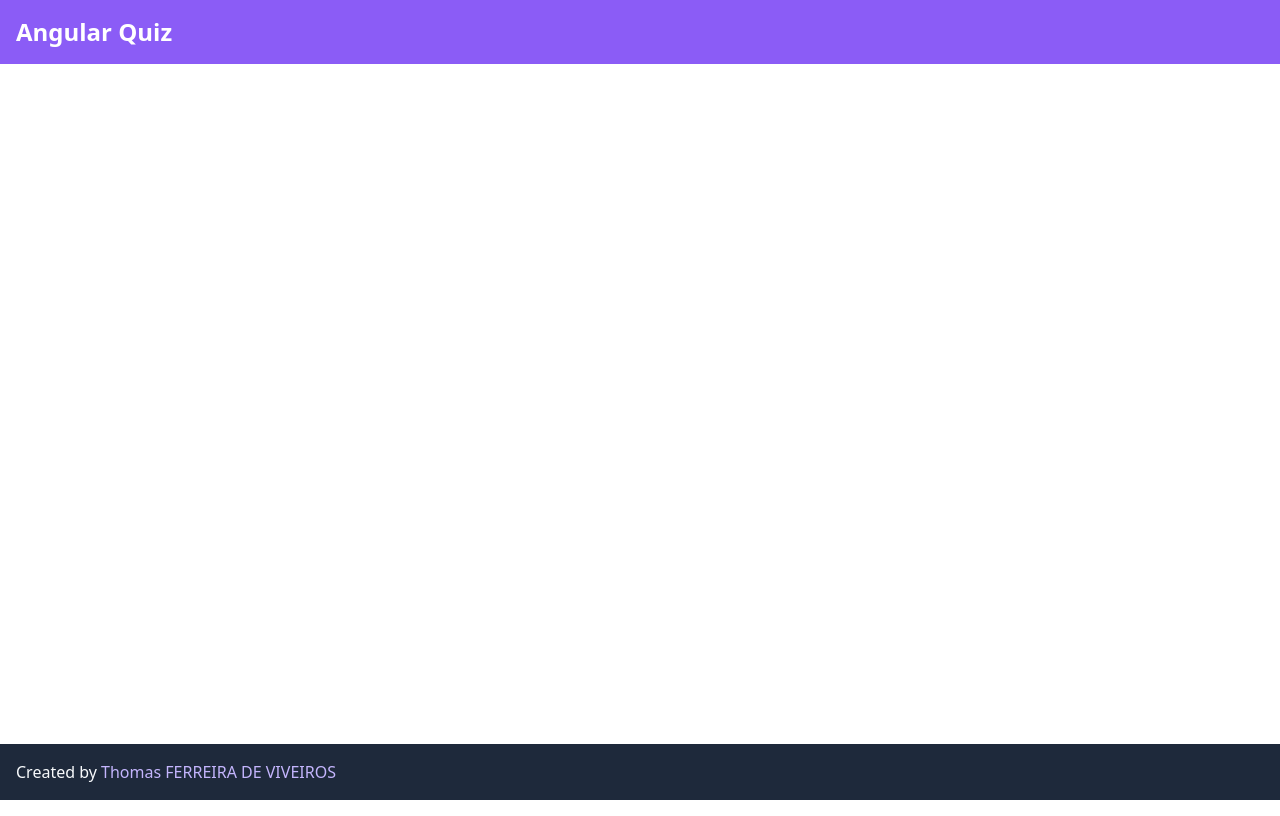
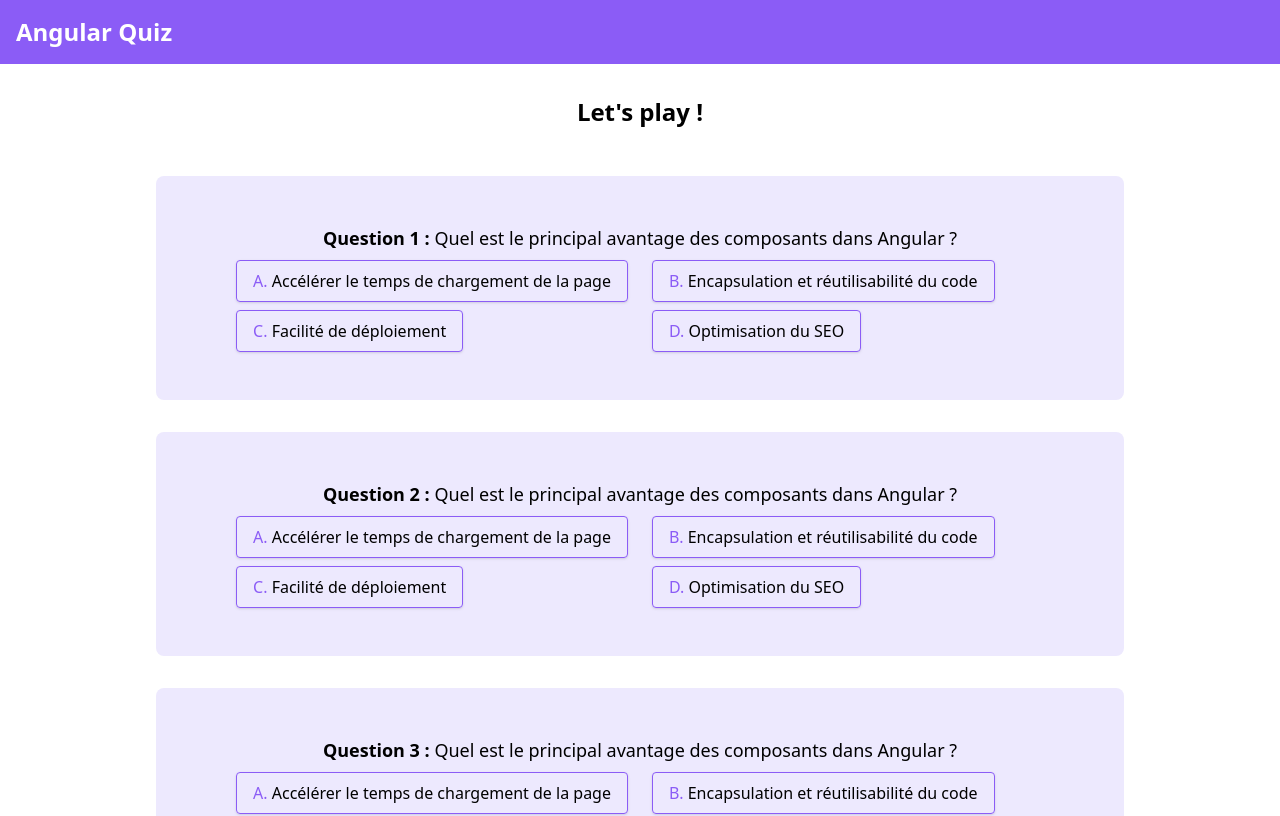
Before and after one commit to yamil-issa/angular-quiz, an Angular app: page /quiz in a window 1280 px wide. Before the commit this address led to /. Shown: the top 816 px of the page. Built offline with nearby package versions, Linux system fonts and the light colour scheme.

Commit message:
Clean home and Add quiz logic

```diff
--- a/src/app/app-routing.module.ts
+++ b/src/app/app-routing.module.ts
@@ -1,11 +1,16 @@
 import { NgModule } from '@angular/core';
 import { RouterModule, Routes } from '@angular/router';
 import { HomeComponent } from "./home/home.component";
+import { QuizComponent } from "./quiz/quiz.component";
 
 const routes: Routes = [
   {
     path: '',
     component : HomeComponent
+  },
+  {
+    path: 'quiz',
+    component : QuizComponent
   }
 ];
 
--- a/src/app/app.module.ts
+++ b/src/app/app.module.ts
@@ -6,13 +6,15 @@ import { AppComponent } from './app.component';
 import { HomeComponent } from './home/home.component';
 import { HeaderComponent } from './header/header.component';
 import { FooterComponent } from './footer/footer.component';
+import { QuizComponent } from "./quiz/quiz.component";
 
 @NgModule({
   declarations: [
     AppComponent,
     HomeComponent,
     HeaderComponent,
-    FooterComponent
+    FooterComponent,
+    QuizComponent
   ],
   imports: [
     BrowserModule,
--- a/src/app/header/header.component.html
+++ b/src/app/header/header.component.html
@@ -1,3 +1,5 @@
 <header class="header">
-  <h1>Angular Quiz</h1>
+  <h1 routerLink="/">
+    <button>Angular Quiz</button>
+  </h1>
 </header>
--- a/src/app/home/home.component.html
+++ b/src/app/home/home.component.html
@@ -1,27 +1,5 @@
-<section>
+<section class="home">
   <h2 class="home_title">Welcome on our angular quiz made for Angular learning</h2>
   <p class="home_presentation">This quiz is made for learning Angular. It's a simple quiz with 10 questions.</p>
-  <section class="home_questions-list">
-    <section class="home_questions-answers" *ngFor="let content of quizContent; let i = index">
-      <h4 class="home_question"><b>Question {{ i + 1 }} :</b> {{ content.question }}</h4>
-      <ul class="home_answers">
-        <li *ngFor="let answer of content.answers; let j = index">
-          <button
-            [disabled]="isQuizFinished"
-            (click)="addAnswer(answer.answer, content.id)"
-            [class.home_answers--selected]="isAnswerSelected(answer.answer, content.id)"
-          >
-            <span>{{ getAnswerLetter(j) }}.</span> {{ answer.answer }}
-          </button>
-        </li>
-      </ul>
-    </section>
-  </section>
-  <div class="home_validation">
-    <button (click)="checkAnswers()">Send</button>
-  </div>
-  <section class="home_score" *ngIf="isQuizFinished">
-    <h3>Voici votre score :</h3>
-    <span>{{ score }} / {{ quizContent.length }}</span>
-  </section>
+  <button class="home_quiz-btn btn--outline" routerLink="quiz">Start Quiz</button>
 </section>
--- a/src/app/home/home.component.scss
+++ b/src/app/home/home.component.scss
@@ -1,4 +1,6 @@
 .home {
+  @apply flex flex-col items-center justify-center;
+
   &_title {
     @apply text-xl font-bold text-center mb-4;
   }
@@ -7,59 +9,7 @@
     @apply text-center;
   }
 
-  &_questions-list {
-    @apply flex flex-col items-center my-8;
-  }
-
-  &_questions-answers {
-    @apply flex flex-col items-center my-4 p-12 bg-violet-100 rounded-lg;
-  }
-
-  &_question {
-    @apply text-lg mb-2;
-  }
-
-  &_answers {
-    @apply grid grid-cols-2 gap-x-6 gap-y-2 px-8;
-
-    button {
-      @apply border border-violet-500 px-4 py-2 rounded shadow hover:bg-violet-500 hover:text-white;
-
-      &:hover {
-        span {
-          @apply text-violet-200;
-        }
-      }
-      span {
-        @apply text-violet-500;
-      }
-    }
-
-    &--selected {
-      @apply bg-violet-500 text-white;
-
-      span {
-        @apply text-violet-200 #{!important};
-      }
-    }
-  }
-
-  &_validation {
-    @apply flex justify-center;
-
-    button {
-      @apply my-4 mx-auto p-4 bg-violet-500 text-white rounded-lg min-w-[128px];
-    }
-  }
-
-  &_score {
-    @apply flex justify-center items-center my-4;
-
-    h3 {
-      @apply text-xl font-bold mr-1;
-    }
-    span {
-      @apply text-violet-500 text-4xl;
-    }
+  &_quiz-btn {
+    @apply my-8
   }
 }
--- /dev/null
+++ b/src/app/quiz/quiz.component.html
@@ -0,0 +1,26 @@
+<section>
+  <h2 class="quiz_title">Let's play !</h2>
+  <section class="quiz_questions-list">
+    <section class="quiz_questions-answers" *ngFor="let content of quizContent; let i = index">
+      <h4 class="quiz_question"><b>Question {{ i + 1 }} :</b> {{ content.question }}</h4>
+      <ul class="quiz_answers">
+        <li *ngFor="let answer of content.answers; let j = index">
+          <button
+            [disabled]="isQuizFinished"
+            (click)="addAnswer(answer.answer, content.id)"
+            [class.quiz_answers--selected]="isAnswerSelected(answer.answer, content.id)"
+          >
+            <span>{{ getAnswerLetter(j) }}.</span> {{ answer.answer }}
+          </button>
+        </li>
+      </ul>
+    </section>
+  </section>
+  <div class="quiz_validation">
+    <button (click)="checkAnswers()">Send</button>
+  </div>
+  <section class="quiz_score" *ngIf="isQuizFinished">
+    <h3>Voici votre score :</h3>
+    <span>{{ score }} / {{ quizContent.length }}</span>
+  </section>
+</section>
--- /dev/null
+++ b/src/app/quiz/quiz.component.scss
@@ -0,0 +1,61 @@
+.quiz {
+  &_title {
+    @apply text-2xl font-bold text-center mb-4;
+  }
+
+  &_questions-list {
+    @apply flex flex-col items-center my-8;
+  }
+
+  &_questions-answers {
+    @apply flex flex-col items-center my-4 p-12 bg-violet-100 rounded-lg;
+  }
+
+  &_question {
+    @apply text-lg mb-2;
+  }
+
+  &_answers {
+    @apply grid grid-cols-2 gap-x-6 gap-y-2 px-8;
+
+    button {
+      @apply border border-violet-500 px-4 py-2 rounded shadow hover:bg-violet-500 hover:text-white;
+
+      &:hover {
+        span {
+          @apply text-violet-200;
+        }
+      }
+      span {
+        @apply text-violet-500;
+      }
+    }
+
+    &--selected {
+      @apply bg-violet-500 text-white;
+
+      span {
+        @apply text-violet-200 #{!important};
+      }
+    }
+  }
+
+  &_validation {
+    @apply flex justify-center;
+
+    button {
+      @apply my-4 mx-auto p-4 bg-violet-500 text-white rounded-lg min-w-[128px];
+    }
+  }
+
+  &_score {
+    @apply flex justify-center items-center my-4;
+
+    h3 {
+      @apply text-xl font-bold mr-1;
+    }
+    span {
+      @apply text-violet-500 text-4xl;
+    }
+  }
+}
--- /dev/null
+++ b/src/app/quiz/quiz.component.ts
@@ -0,0 +1,35 @@
+import { Component } from '@angular/core';
+import { QuizService } from "../shared/services/quiz.service";
+
+@Component({
+  selector: 'app-quiz',
+  templateUrl: './quiz.component.html',
+  styleUrls: ['./quiz.component.scss']
+})
+export class QuizComponent {
+  quizContent = this.quizService.quizContent;
+  isQuizFinished = this.quizService.isQuizFinished;
+  score = this.quizService.score;
+
+  constructor(private quizService: QuizService) {}
+
+  getAnswerLetter(j: number) {
+    return String.fromCharCode(65 + j);
+  }
+
+  checkAnswers() {
+    this.quizService.checkAnswers();
+    this.score = this.quizService.score;
+    this.isQuizFinished = this.quizService.isQuizFinished;
+  }
+
+  addAnswer(answer: string, questionId: number) {
+    this.quizService.addAnswer(answer, questionId);
+  }
+
+  isAnswerSelected(answer: string, id: number) {
+    const isAnswered = this.quizService.playerAnswers.find((a) => a.questionId === id);
+    if (!isAnswered) return false;
+    return isAnswered.answer === answer;
+  }
+}
--- a/src/styles.scss
+++ b/src/styles.scss
@@ -9,3 +9,18 @@ html, body {
 body {
   @apply flex flex-col;
 }
+
+.btn {
+  @apply bg-violet-500 px-4 py-2 rounded shadow hover:bg-violet-700 text-white;
+  span {
+    @apply text-violet-200;
+  }
+
+  &--outline {
+    @apply px-4 py-2 rounded shadow border border-violet-500 text-violet-500 hover:bg-violet-500 hover:text-white;
+
+    span {
+      @apply text-violet-200;
+    }
+  }
+}
```
Also changed, not shown: 1 other file (tests, documents, lock files or other folders).
